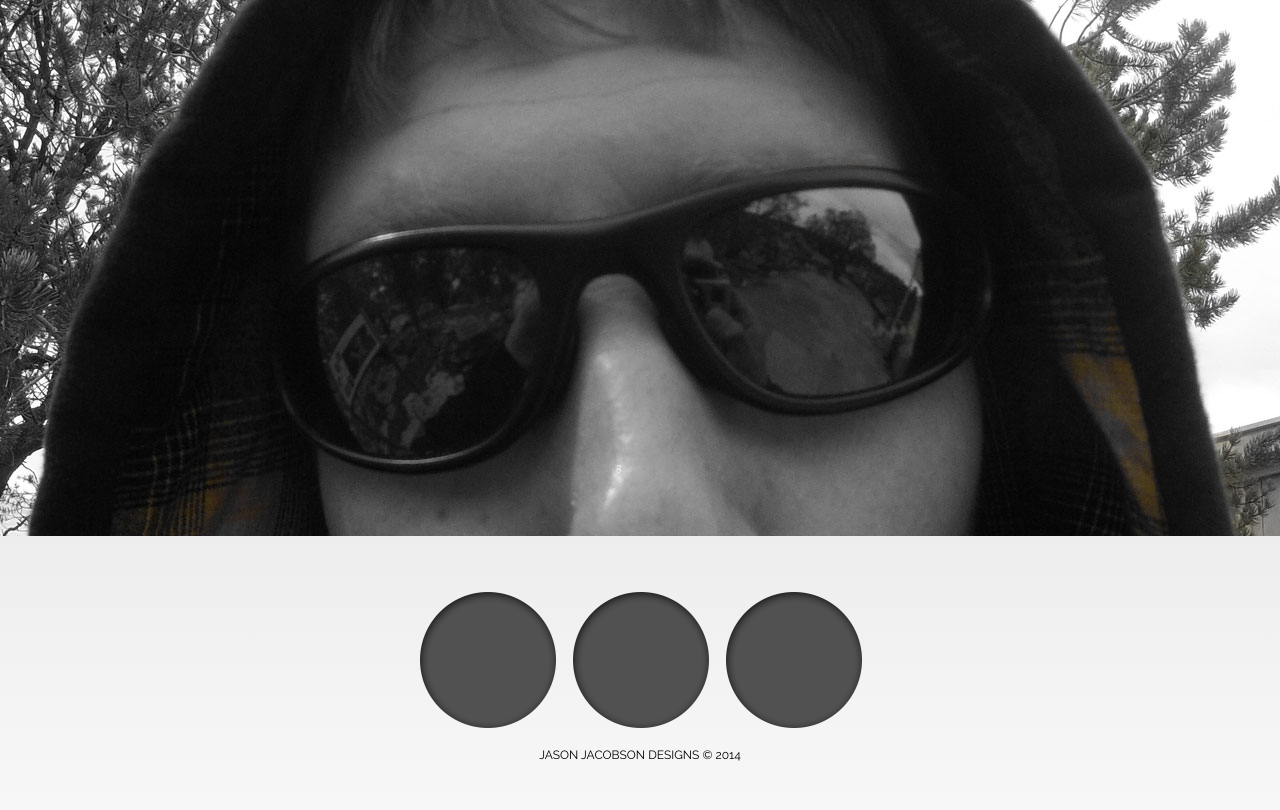
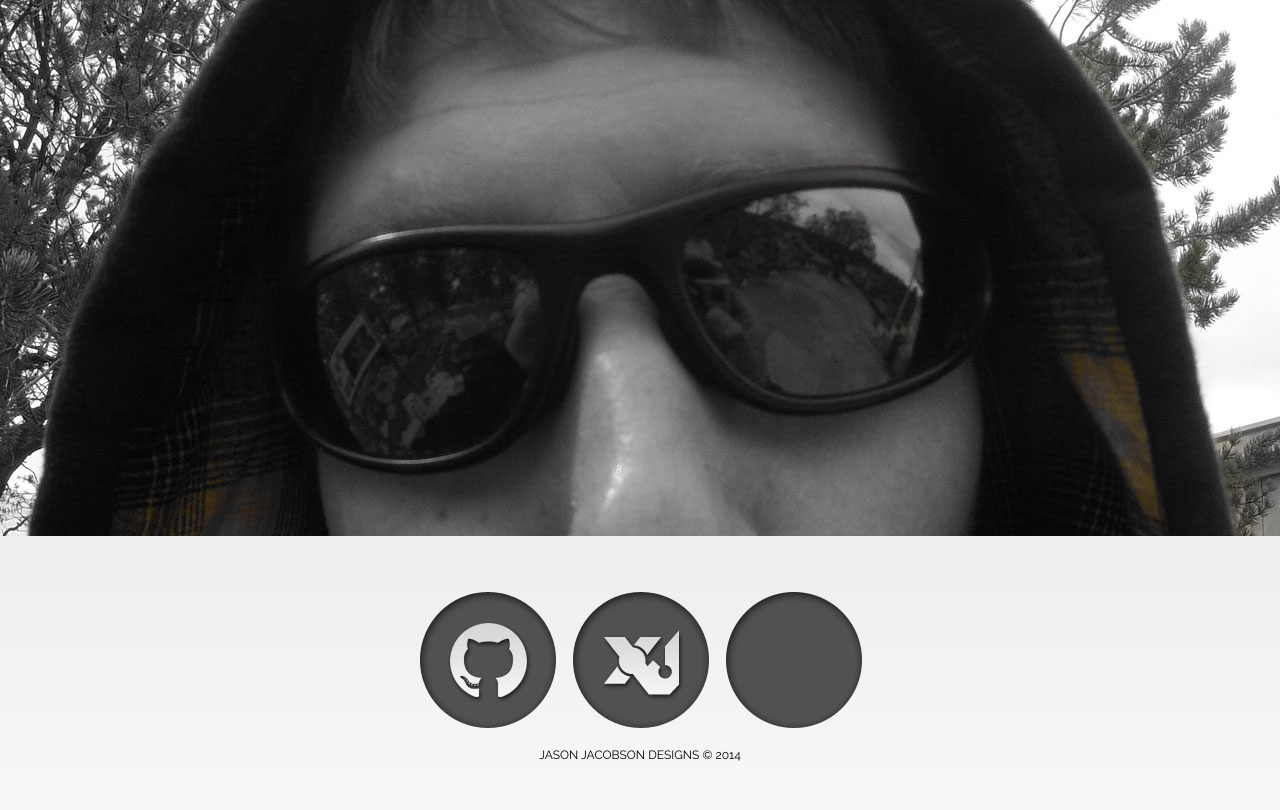
Before and after one commit to xjdesigns/theSite, a plain HTML site: page about.html in a window 1280 px wide. Shown: the part 2464-3274 px from the top of the page. Drawn offline with nearby package versions, Linux system fonts and the light colour scheme.

Commit message:
git logo add to footer, files updated

```diff
--- a/about.html
+++ b/about.html
@@ -62,8 +62,8 @@
         <div class="row">
 
             <div class="col-12-jj col-center">
-            <img src="images/logoPlace.png" />
-            <img src="images/logoPlace.png" />
+            <a href="https://github.com/xjdesigns"><img src="images/logoGit.png" /></a>
+            <a href="index.html"><img src="images/logoXJD.png" /></a>
             <img src="images/logoPlace.png" />
             <p>JASON JACOBSON DESIGNS © 2014</p>
             </div>
--- a/css/styles.css
+++ b/css/styles.css
@@ -23,6 +23,10 @@ h1, h2, h3, h4, h5 {
 
 p {
     margin-top:10px;
+}
+
+img a {
+	border-style:none;
 }
 
 ul.skills > li {
```
Also changed, not shown: images/logoGit.png (added), 2 other files.
